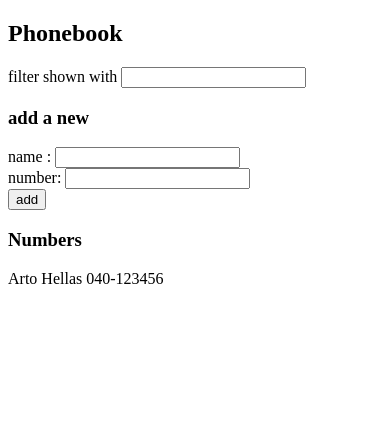
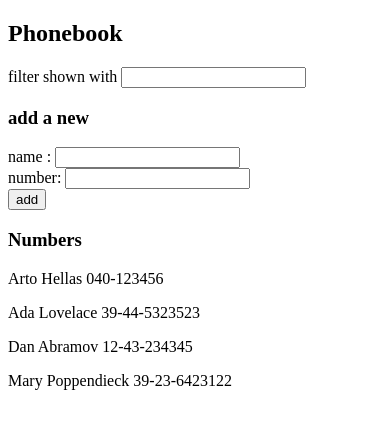
Before and after one commit to daydy225/fullstack-hy2022, a React (Create React App) app in the folder part2/phonebook/: page / in a window 390 px wide. Shown: the top 428 px of the page. Built offline with nearby package versions, Linux system fonts and the light colour scheme; data requests are answered from the project's data file.

Commit message:
phonebook step6

```diff
--- /dev/null
+++ b/part2/phonebook/db.json
@@ -0,0 +1,24 @@
+{
+  "persons": [
+    {
+      "name": "Arto Hellas",
+      "number": "040-123456",
+      "id": 1
+    },
+    {
+      "name": "Ada Lovelace",
+      "number": "39-44-5323523",
+      "id": 2
+    },
+    {
+      "name": "Dan Abramov",
+      "number": "12-43-234345",
+      "id": 3
+    },
+    {
+      "name": "Mary Poppendieck",
+      "number": "39-23-6423122",
+      "id": 4
+    }
+  ]
+}
--- a/part2/phonebook/src/App.js
+++ b/part2/phonebook/src/App.js
@@ -1,12 +1,19 @@
 import Filter from "./components/Filter";
 import PersonForm from "./components/PersonForm";
 import Persons from "./components/Persons";
-import { useState } from "react";
+import { useState, useEffect } from "react";
+import axios from "axios";
 
 const App = () => {
-  const [persons, setPersons] = useState([
-    { name: "Arto Hellas", number: "040-123456", id: 1 },
-  ]);
+  const [persons, setPersons] = useState([]);
+
+  useEffect(() => {
+    axios.get("http://localhost:3001/persons").then((response) => {
+      const personsData = response.data;
+      console.log("persons data =>", personsData);
+      setPersons(personsData);
+    });
+  }, []);
 
   const [newName, setNewName] = useState("");
   const [newNumber, setNewNumber] = useState("");
```
Also changed, not shown: part2/phonebook/package.json (+6 -1 lines), 2 other files (tests, documents, lock files or other folders).
